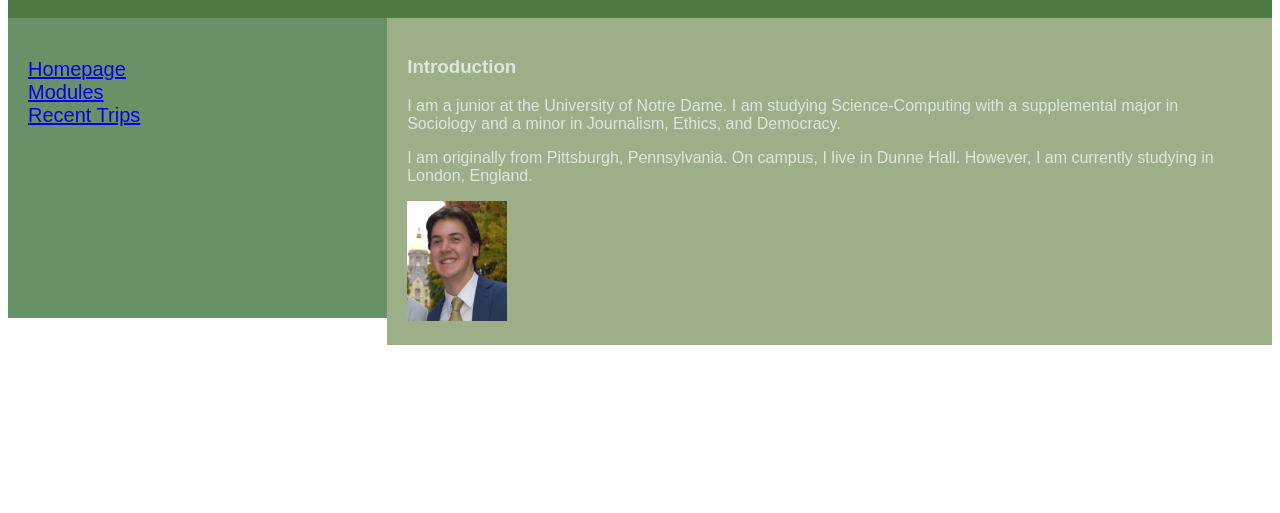
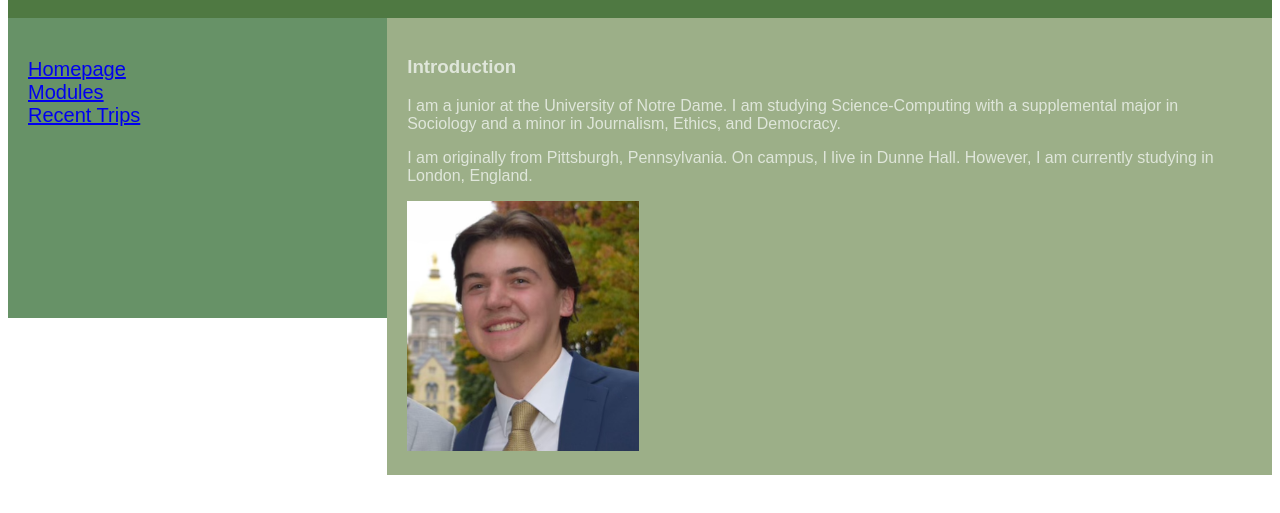
Before and after one commit to thomasjotoole/01-25-blog-assignment, a plain HTML site: page index.html in a window 1280 px wide. Shown: the part 119-632 px from the top of the page. Drawn offline with Linux system fonts and the light colour scheme.

Commit message:
Update index.html

```diff
--- a/index.html
+++ b/index.html
@@ -27,7 +27,7 @@
     <p>I am a junior at the University of Notre Dame. I am studying Science-Computing with a supplemental major in Sociology and a minor in Journalism, Ethics, and Democracy. </p>
     <p>I am originally from Pittsburgh, Pennsylvania. On campus, I live in Dunne Hall. However, I am currently studying in London, England.</p>
     <photo>
-      <img src = "me-photo.png" style="width:100px;height:120px;" />
+      <img src = "me-photo.png" style="width:auto;height:250px;" />
     </photo>
   </article>
 
```
